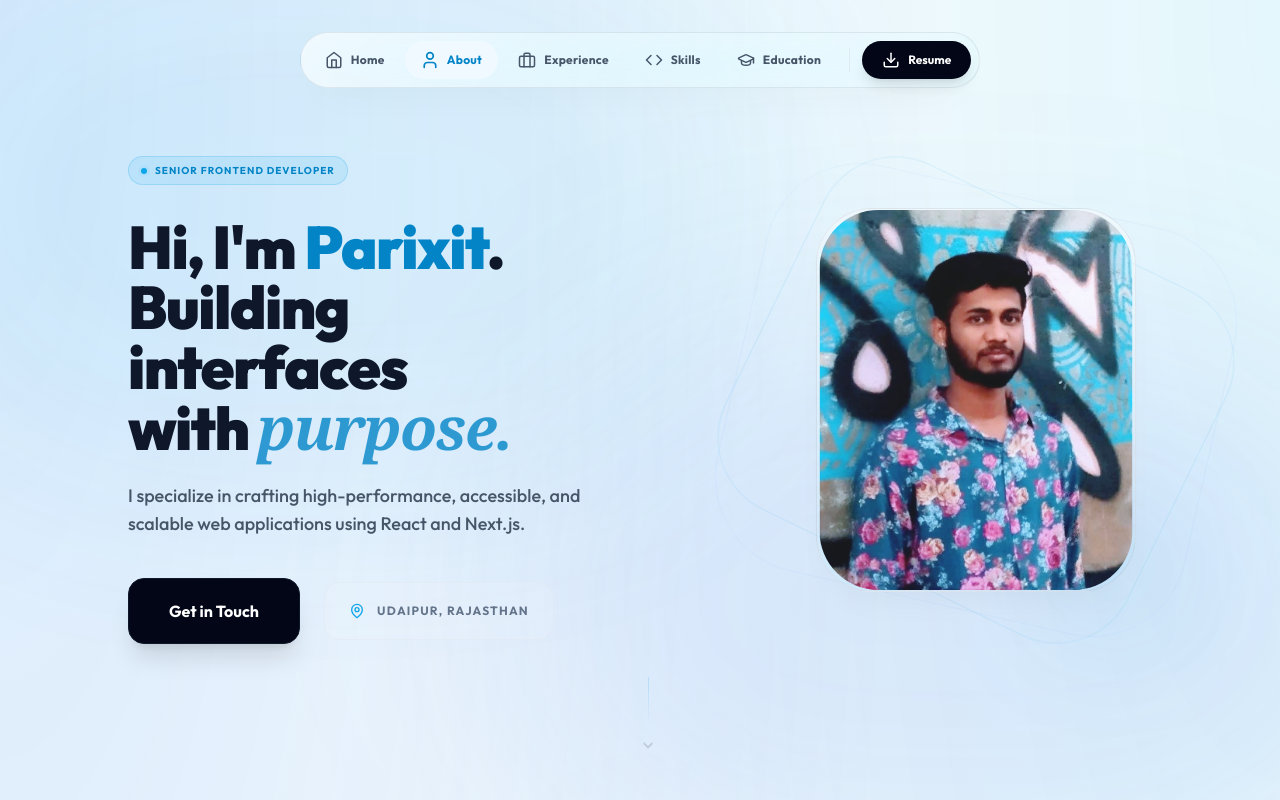
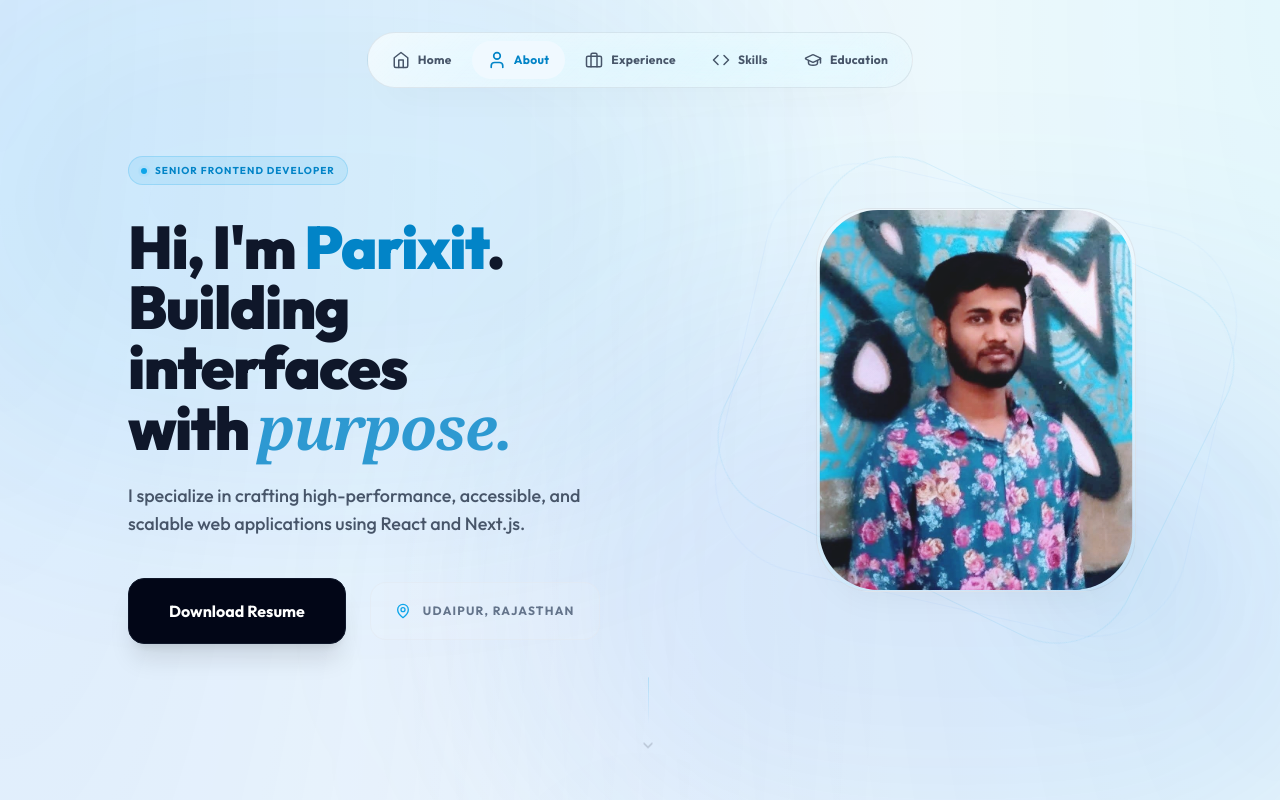
Before and after one commit to parixitsoni/portfolio, a Next.js app: page / in a window 1280 px wide. Shown: the top 800 px of the page. Built offline with nearby package versions, Linux system fonts and the light colour scheme.

Commit message:
UX: Replace Get in Touch with Resume download, remove duplicate Resume from top nav

```diff
--- a/src/components/Hero/index.jsx
+++ b/src/components/Hero/index.jsx
@@ -2,6 +2,7 @@ import React from "react";
 import { MapPin, ChevronDown } from "lucide-react";
 import { personalData } from "../../constants/personal-data";
 import { HeroProfile } from "./HeroProfile";
+import { getAssetPath } from "../../utils/paths";
 
 export const Hero = () => (
   <section id="home" className="min-h-screen flex items-center justify-center px-4 md:px-6 relative pt-20 pb-20">
@@ -26,8 +27,8 @@ export const Hero = () => (
         </p>
 
         <div className="flex flex-row items-center md:justify-start justify-center gap-2 sm:gap-6 animate-fadeInUp delay-200">
-          <a href={`mailto:${personalData.email}`} className="px-5 sm:px-10 py-4 sm:py-5 bg-slate-950 dark:bg-white text-white dark:text-slate-950 text-[11px] sm:text-base font-bold rounded-2xl shadow-xl border border-slate-900 dark:border-white/10 hover:scale-[1.02] transition-all whitespace-nowrap">
-            Get in Touch
+          <a href={getAssetPath("/Parixit_Soni_Resume.pdf")} download="Parixit_Soni_Resume.pdf" className="px-5 sm:px-10 py-4 sm:py-5 bg-slate-950 dark:bg-white text-white dark:text-slate-950 text-[11px] sm:text-base font-bold rounded-2xl shadow-xl border border-slate-900 dark:border-white/10 hover:scale-[1.02] transition-all whitespace-nowrap">
+            Download Resume
           </a>
           <div className="flex items-center gap-2 sm:gap-3 px-4 sm:px-6 py-4 sm:py-5 bg-white/10 dark:bg-white/5 rounded-2xl border border-slate-200/50 dark:border-white/10 backdrop-blur-md">
             <MapPin size={16} className="text-sky-500 shrink-0" />
--- a/src/components/Navbar/DesktopNav.jsx
+++ b/src/components/Navbar/DesktopNav.jsx
@@ -1,6 +1,6 @@
 import React from "react";
 import Link from "next/link";
-import { Moon, Sun, Download } from "lucide-react";
+import { Moon, Sun } from "lucide-react";
 import { NAV_LINKS } from "./constants";
 import { getAssetPath } from "../../utils/paths";
 
@@ -17,11 +17,6 @@ export const DesktopNav = ({ activeSection, scrolled, theme, toggleTheme }) => (
           <span className="text-xs font-bold tracking-wide">{link.label}</span>
         </Link>
       ))}
-      <div className="w-[1px] h-6 bg-slate-200 dark:bg-white/10 mx-2"></div>
-      <a href={getAssetPath("/Parixit_Soni_Resume.pdf")} download="Parixit_Soni_Resume.pdf" className="flex items-center gap-2 px-5 py-2.5 rounded-full transition-all duration-300 bg-slate-950 dark:bg-white text-white dark:text-slate-950 font-bold hover:scale-105 shadow-lg active:scale-95">
-        <Download size={18} />
-        <span className="text-xs font-bold">Resume</span>
-      </a>
     </nav>
   </div>
 );
```
